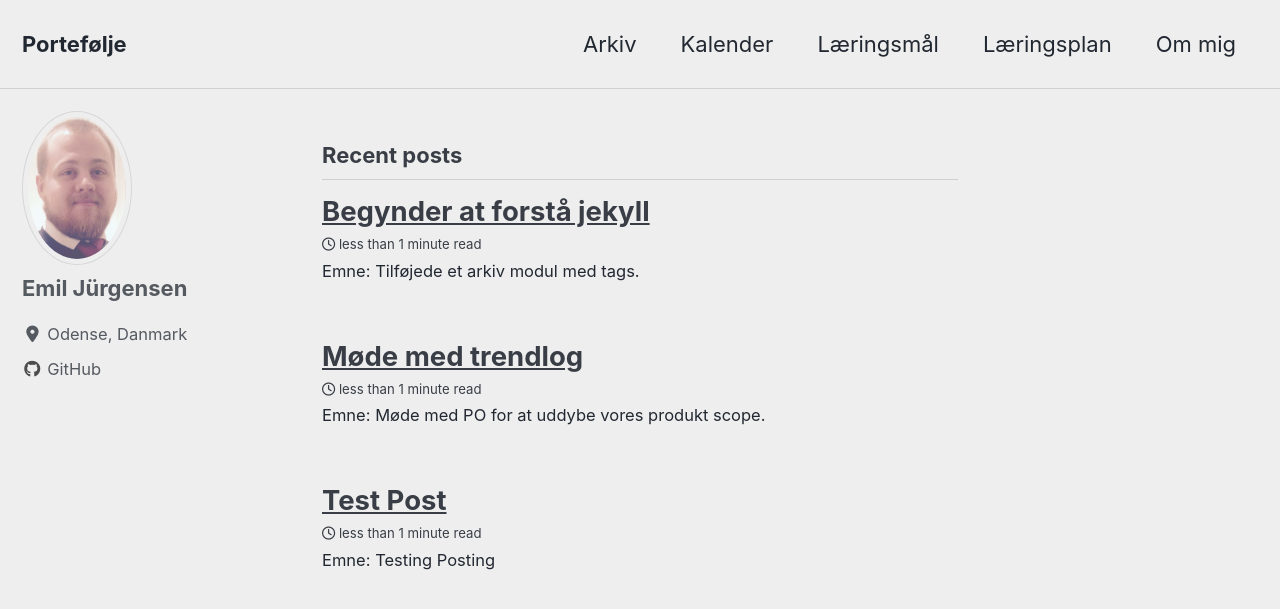
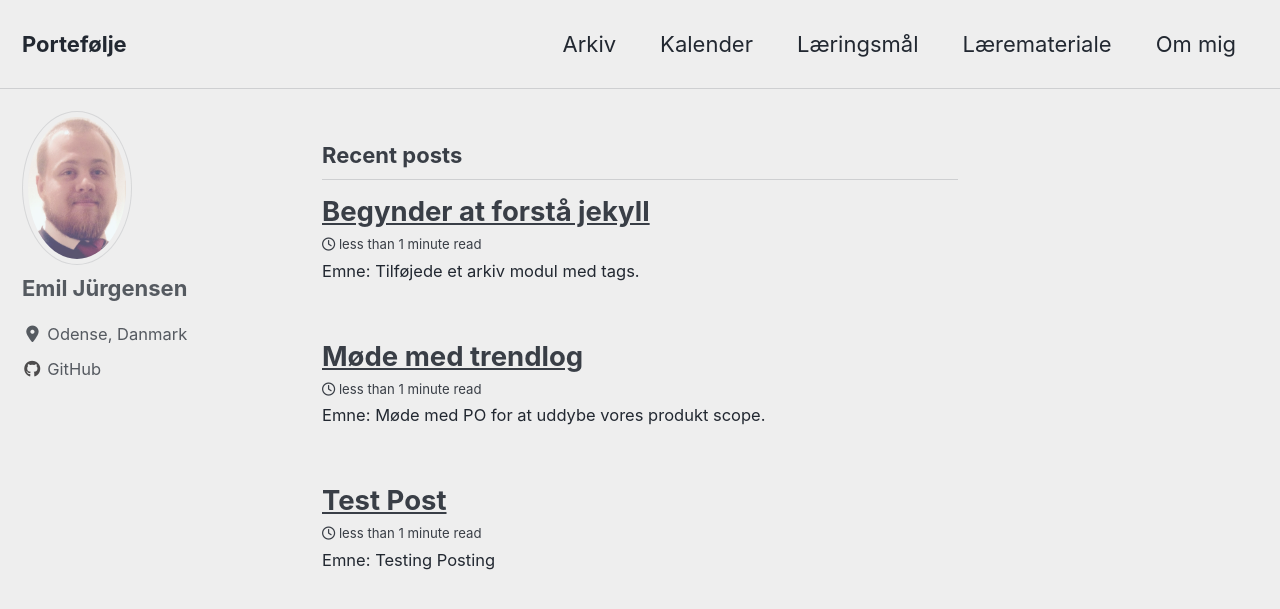
Before and after one commit to Emil428f/Portfolio, a Jekyll site: the page built from index.html, in a window 1280 px wide and 900 px high. Shown: the top 609 px of the window. Built offline with Jekyll 4.4.1, drawn with Linux system fonts in a browser that asks for light colours; cached includes are drawn as plain includes; nearby versions of some CDN libraries; the list of posts is cut into pages by our own code.

Commit message:
Update navigation.yml

```diff
--- a/_data/navigation.yml
+++ b/_data/navigation.yml
@@ -10,8 +10,8 @@ main:
      url: https://emil428f.github.io/Portfolio/calendar/
    - title: "Læringsmål"
      url: https://emil428f.github.io/Portfolio/plan/
-   - title: "Læringsplan"
-     url: https://emil428f.github.io/Portfolio/studyplan/
+   - title: "Læremateriale"
+     url: https://emil428f.github.io/Portfolio/studymaterial/
    - title: "Om mig"
      url: https://emil428f.github.io/Portfolio/about/
   # - title: "Sample Collections"
```
